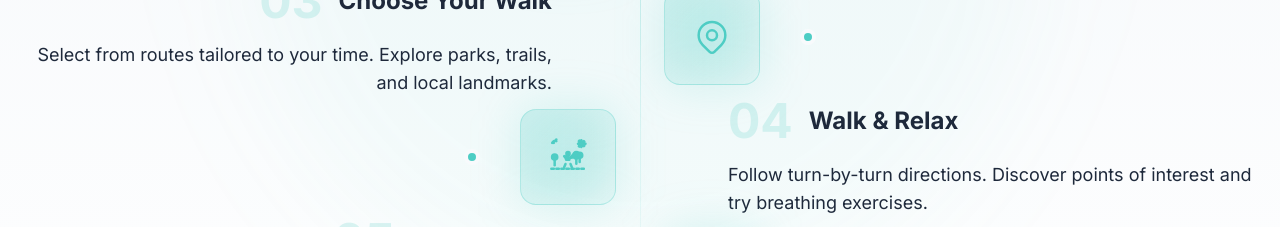
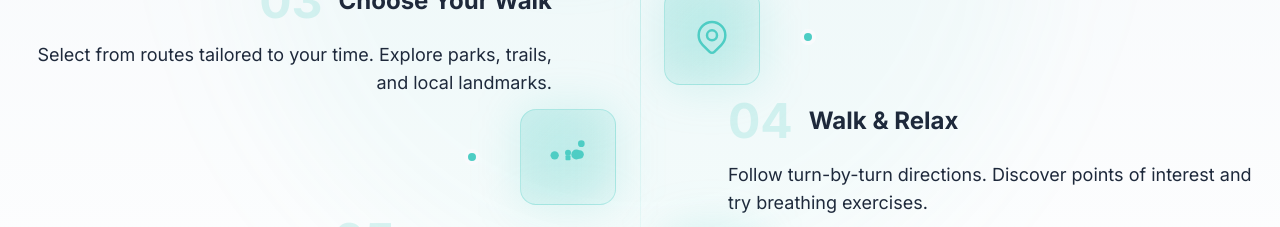
Before and after one commit to matt1862000/nhs-credential-passport, a Next.js app in the folder website/: page / in a window 1280 px wide. Shown: the part 2660-2887 px from the top of the page. Built offline with nearby package versions, Linux system fonts and the light colour scheme.

Commit message:
Make Walk & Relax icon larger and more detailed

```diff
--- a/website/src/components/HowItWorks.tsx
+++ b/website/src/components/HowItWorks.tsx
@@ -41,40 +41,40 @@ const steps = [
     title: 'Walk & Relax',
     description: 'Follow turn-by-turn directions. Discover points of interest and try breathing exercises.',
     icon: (
-      <svg className="w-10 h-10" fill="none" viewBox="0 0 24 24" stroke="currentColor">
+      <svg className="w-10 h-10" fill="currentColor" viewBox="0 0 24 24">
         {/* Stars in upper left */}
-        <path strokeLinecap="round" strokeLinejoin="round" strokeWidth={1.5} d="M3 3l0.5 0.5M2.5 3.5l0.5-0.5M3.5 2.5l-0.5 0.5" />
-        <path strokeLinecap="round" strokeLinejoin="round" strokeWidth={1.5} d="M4.5 2l0.5 0.5M4 2.5l0.5-0.5M5 1.5l-0.5 0.5" />
+        <path d="M3 3l0.8 0.8M2.2 3.8l0.8-0.8M3.8 2.2l-0.8 0.8" strokeWidth={1.2} strokeLinecap="round" />
+        <path d="M5 2l0.8 0.8M4.2 2.8l0.8-0.8M5.8 1.2l-0.8 0.8" strokeWidth={1.2} strokeLinecap="round" />
 
         {/* Sun in upper right */}
-        <circle cx="20" cy="4" r="1.5" fill="currentColor" />
-        <path strokeLinecap="round" strokeWidth={1.5} d="M20 2v0.5M20 5.5v0.5M22 4h0.5M18.5 4h-0.5M21.5 2.5l0.3 0.3M18.5 5.5l0.3 0.3M21.5 5.5l0.3-0.3M18.5 2.5l0.3-0.3" />
+        <circle cx="20" cy="4" r="2" fill="currentColor" />
+        <path d="M20 1.5v1M20 6.5v1M23 4h1M18 4h-1M22.2 2.2l0.7 0.7M17.8 5.8l0.7 0.7M22.2 5.8l0.7-0.7M17.8 2.2l0.7-0.7" strokeWidth={1.2} strokeLinecap="round" />
 
         {/* Left tree */}
-        <path strokeLinecap="round" strokeLinejoin="round" strokeWidth={1.5} d="M4 17v-3" />
-        <circle cx="4" cy="12" r="1.8" fill="currentColor" />
+        <path d="M4 17v-4" strokeWidth={1.5} strokeLinecap="round" />
+        <circle cx="4" cy="11" r="2.5" fill="currentColor" />
 
         {/* Walking person with backpack and leaf */}
-        <circle cx="12" cy="10" r="1.2" fill="currentColor" />
-        <path strokeLinecap="round" strokeLinejoin="round" strokeWidth={1.5} d="M12 11.2v2.5" />
-        <path strokeLinecap="round" strokeLinejoin="round" strokeWidth={1.5} d="M11.2 13.7h1.6" />
-        <path strokeLinecap="round" strokeLinejoin="round" strokeWidth={1.5} d="M10.5 16.2l-0.8 2M13.5 16.2l0.8 2" />
-        <path strokeLinecap="round" strokeLinejoin="round" strokeWidth={1.5} d="M10.5 12.5l-0.8-1M13.5 12.5l0.8-1" />
+        <circle cx="12" cy="9.5" r="1.8" fill="currentColor" />
+        <path d="M12 11.3v3" strokeWidth={1.5} strokeLinecap="round" />
+        <path d="M10.8 14.3h2.4" strokeWidth={1.5} strokeLinecap="round" />
+        <path d="M10 17.3l-1 2.5M14 17.3l1 2.5" strokeWidth={1.5} strokeLinecap="round" />
+        <path d="M10 12.5l-1-1.2M14 12.5l1-1.2" strokeWidth={1.5} strokeLinecap="round" />
         {/* Backpack */}
-        <path strokeLinecap="round" strokeLinejoin="round" strokeWidth={1.5} d="M10.8 11.5v2h1.4v-2" />
-        <path strokeLinecap="round" strokeLinejoin="round" strokeWidth={1.5} d="M10.8 12.5h1.4" />
+        <rect x="10.5" y="11" width="3" height="3" rx="0.5" fill="currentColor" />
+        <path d="M10.5 12.5h3" strokeWidth={0.8} />
         {/* Leaf in hand */}
-        <path strokeLinecap="round" strokeLinejoin="round" strokeWidth={1.5} d="M13.5 12.5l1.2-0.8" />
-        <path strokeLinecap="round" strokeLinejoin="round" strokeWidth={1.5} d="M14.2 11.5c0.2-0.3 0.5-0.4 0.7-0.2 0.2 0.2 0.2 0.5 0 0.7-0.2 0.2-0.5 0.4-0.7 0.2-0.2-0.2-0.2-0.5 0-0.7" />
+        <path d="M14 12.5l1.5-1" strokeWidth={1.5} strokeLinecap="round" />
+        <path d="M15.2 11.2c0.3-0.4 0.7-0.5 1-0.3 0.3 0.2 0.3 0.7 0 1-0.3 0.3-0.7 0.5-1 0.3-0.3-0.2-0.3-0.7 0-1" fill="currentColor" />
 
         {/* Right trees */}
-        <path strokeLinecap="round" strokeLinejoin="round" strokeWidth={1.5} d="M17 16v-3" />
-        <circle cx="17" cy="11" r="2.2" fill="currentColor" />
-        <path strokeLinecap="round" strokeLinejoin="round" strokeWidth={1.5} d="M19 15v-2" />
-        <circle cx="19" cy="11" r="1.8" fill="currentColor" />
+        <path d="M17 16.5v-4" strokeWidth={1.5} strokeLinecap="round" />
+        <circle cx="17" cy="10.5" r="3" fill="currentColor" />
+        <path d="M19 15.5v-3" strokeWidth={1.5} strokeLinecap="round" />
+        <circle cx="19" cy="10.5" r="2.5" fill="currentColor" />
 
         {/* Dashed path */}
-        <path strokeLinecap="round" strokeWidth={1.5} strokeDasharray="1.5 1.5" d="M2 19h20" />
+        <path d="M2 19.5h20" strokeWidth={1.5} strokeDasharray="2 2" strokeLinecap="round" />
       </svg>
     ),
   },
```
